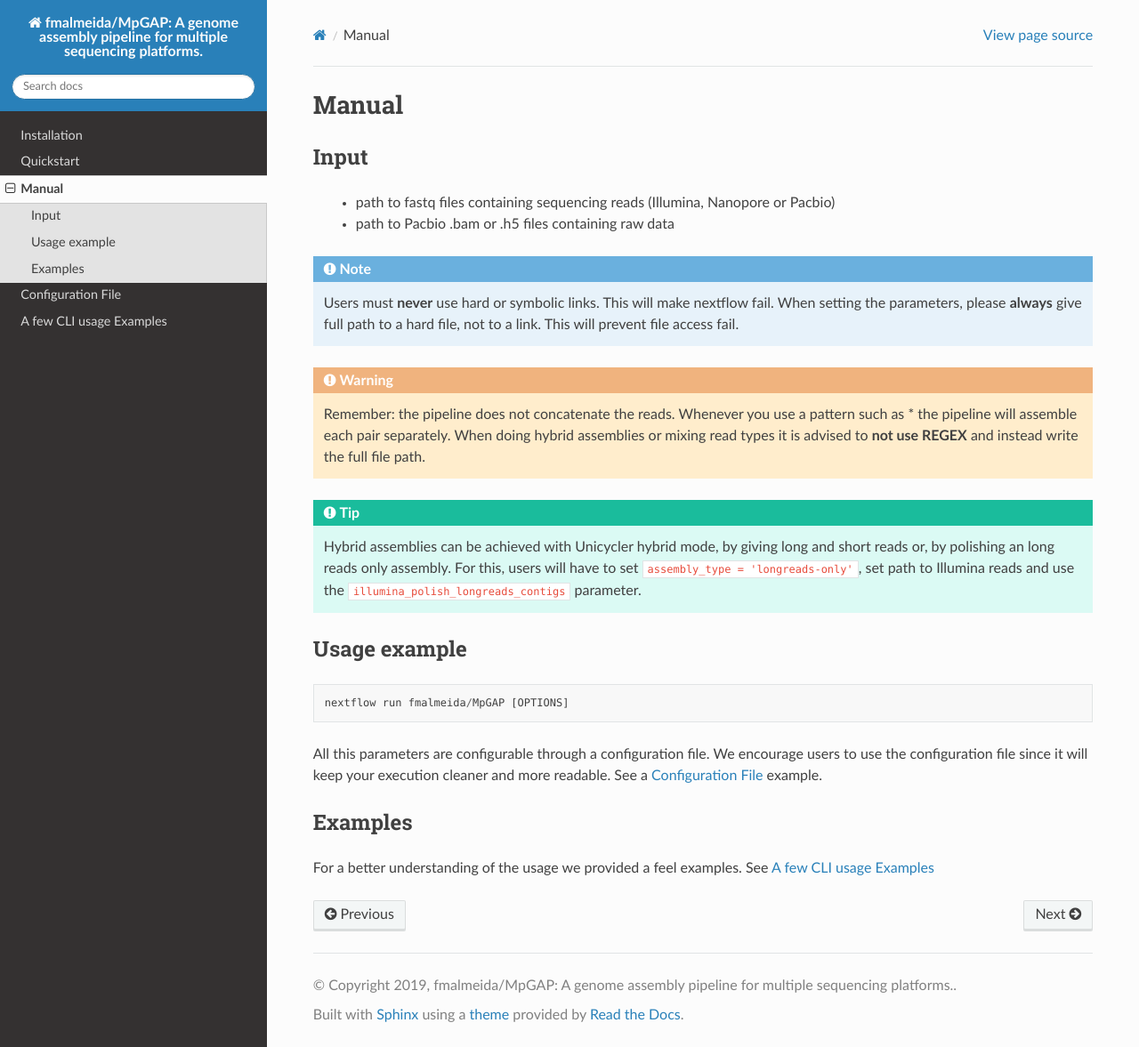
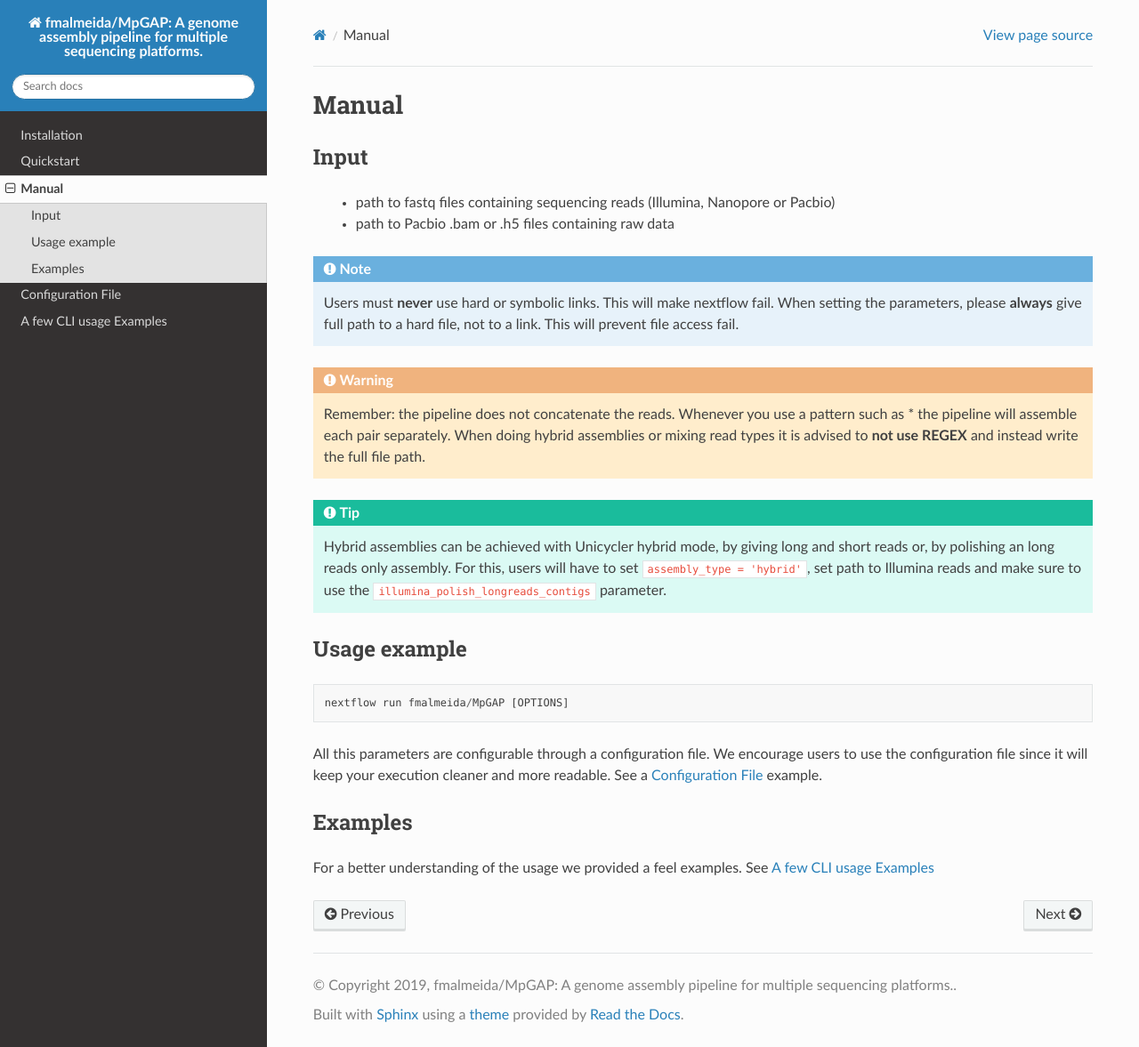
Before and after one commit to fmalmeida/MpGAP, a Sphinx documentation site: the page built from docs/manual.rst, in a window 1280 px wide and 1177 px high. Shown: the whole window at 89% size. Built offline with Sphinx 7.4.7 and the Read the Docs theme 2.0.0, drawn with Linux system fonts in a browser that asks for light colours.

Commit message:
Updating manual/docs to match the latest updates on variables

```diff
--- a/docs/manual.rst
+++ b/docs/manual.rst
@@ -27,8 +27,8 @@ Input
 
   Hybrid assemblies can be achieved with Unicycler hybrid mode, by giving long and
   short reads or, by polishing an long reads only assembly. For this, users will have
-  to set ``assembly_type = 'longreads-only'``, set path to Illumina reads and use the
-  ``illumina_polish_longreads_contigs`` parameter.
+  to set ``assembly_type = 'hybrid'``, set path to Illumina reads and make sure to
+  use the ``illumina_polish_longreads_contigs`` parameter.
 
 Usage example
 =============
```
